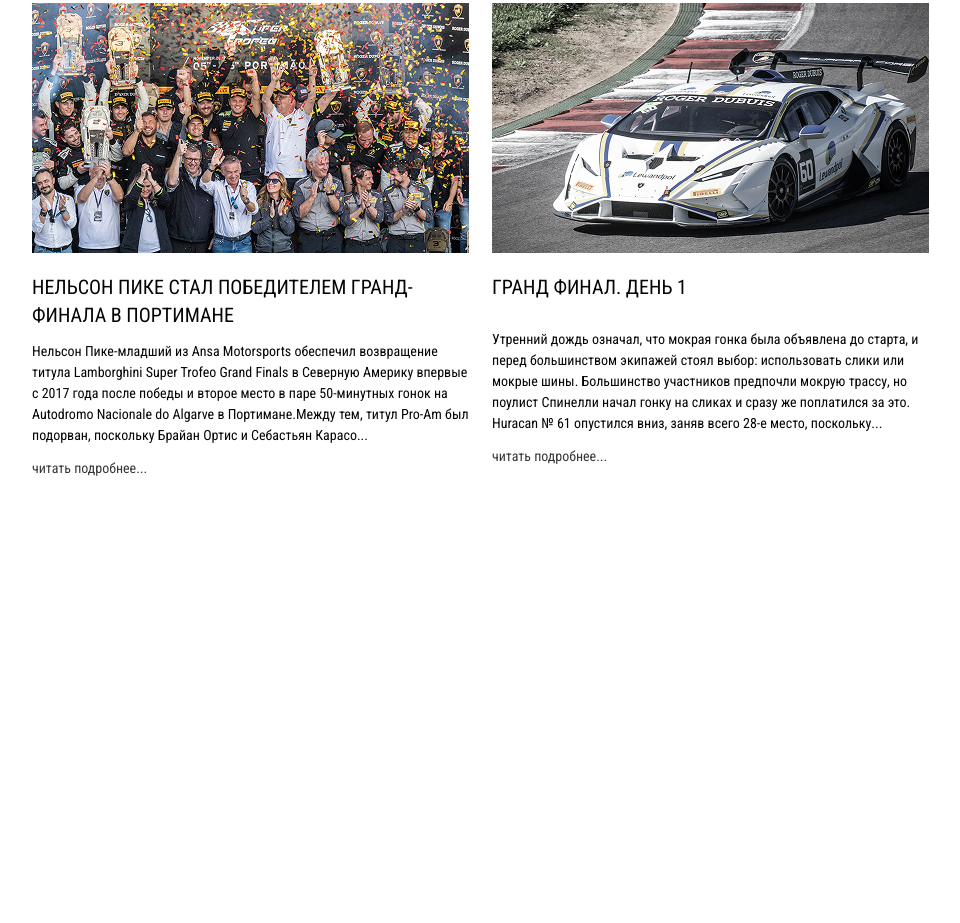
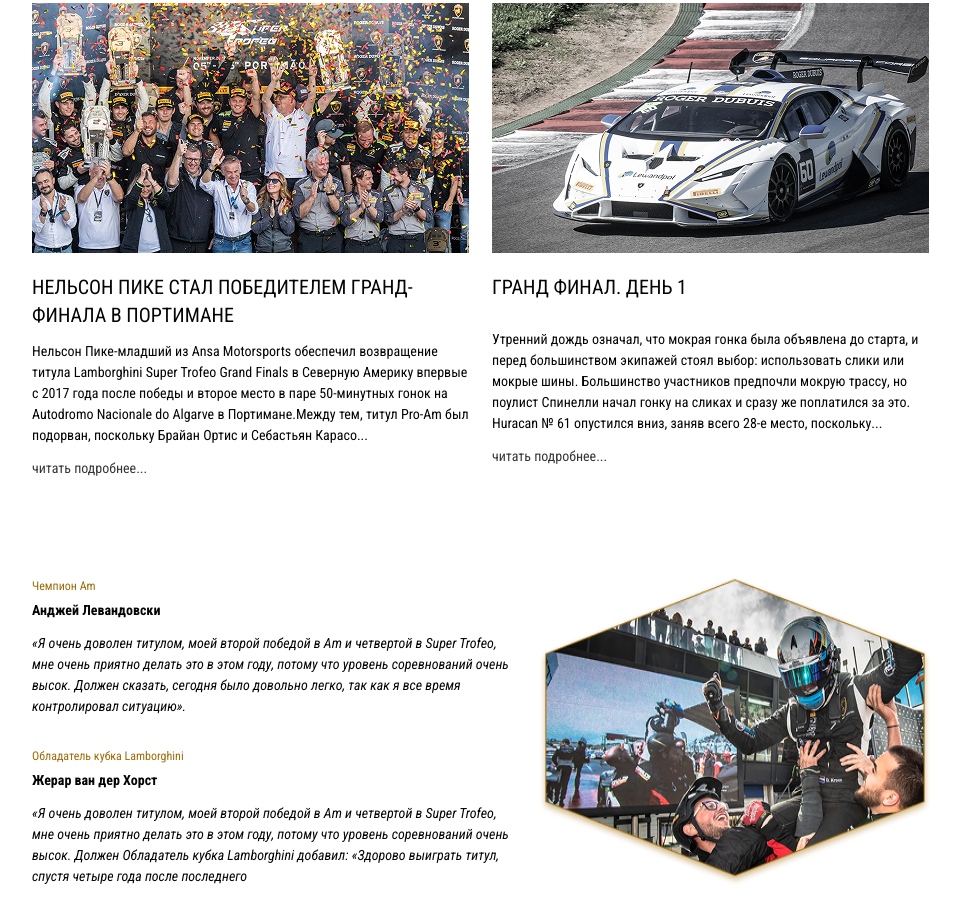
Before and after one commit to AntonRudko/LamborghiniSuperTrofeo, a website: page index.html in a window 1280 px wide. Shown: the part 5356-6279 px from the top of the page, without its empty margins (158-1118 px from the left). Before the commit the page ends 5931 px from the top, so only its background shows below. Drawn offline with nearby package versions, Linux system fonts and the light colour scheme.

Commit message:
modifaed  swiper section

```diff
--- a/css/style.css
+++ b/css/style.css
@@ -263,3 +263,16 @@
 .swiper-button-right {
 	transform: translateX(8px);
 }
+
+.blog__quote {
+}
+.blog__guote-box {
+}
+.blockguote {
+}
+.blockquote-name {
+}
+.blockguote_text {
+}
+.blog__quote-img {
+}
--- a/index.html
+++ b/index.html
@@ -414,6 +414,44 @@
 						<!-- If we need scrollbar -->
 						<!-- <div class="swiper-scrollbar"></div> -->
 					</div>
+
+					<div class="blog__quote flex gap-x-5">
+						<div class="blog__guote-box flex flex-col gap-y-7">
+							<blockquote class="blockguote">
+								<cite
+									class="blockquote-name not-italic block mb-3 max-w-[129px]"
+								>
+									<span class="text-xs text-[#9F6B08]">Чемпион Am</span>
+									<span class="font-bold block pt-1">Анджей Левандовски</span>
+								</cite>
+								<p class="blockguote_text italic">
+									«Я очень доволен титулом, моей второй победой в Am и четвертой
+									в Super Trofeo, мне очень приятно делать это в этом году,
+									потому что уровень соревнований очень высок. Должен сказать,
+									сегодня было довольно легко, так как я все время контролировал
+									ситуацию».
+								</p>
+							</blockquote>
+							<blockquote class="blockguote">
+								<cite
+									class="blockquote-name not-italic block mb-3 max-w-[152px]"
+								>
+									<span class="text-xs text-[#9F6B08]"
+										>Обладатель кубка Lamborghini</span
+									>
+									<span class="font-bold block pt-1">Жерар ван дер Хорст</span>
+								</cite>
+								<p class="blockguote_text italic">
+									«Я очень доволен титулом, моей второй победой в Am и четвертой
+									в Super Trofeo, мне очень приятно делать это в этом году,
+									потому что уровень соревнований очень высок. Должен Обладатель
+									кубка Lamborghini добавил: «Здорово выиграть титул, спустя
+									четыре года после последнего
+								</p>
+							</blockquote>
+						</div>
+						<img src="./images/quote.png" alt="" class="blog__quote-img" />
+					</div>
 				</div>
 			</section>
 		</main>
```
Also changed, not shown: images/quote.png (added).
